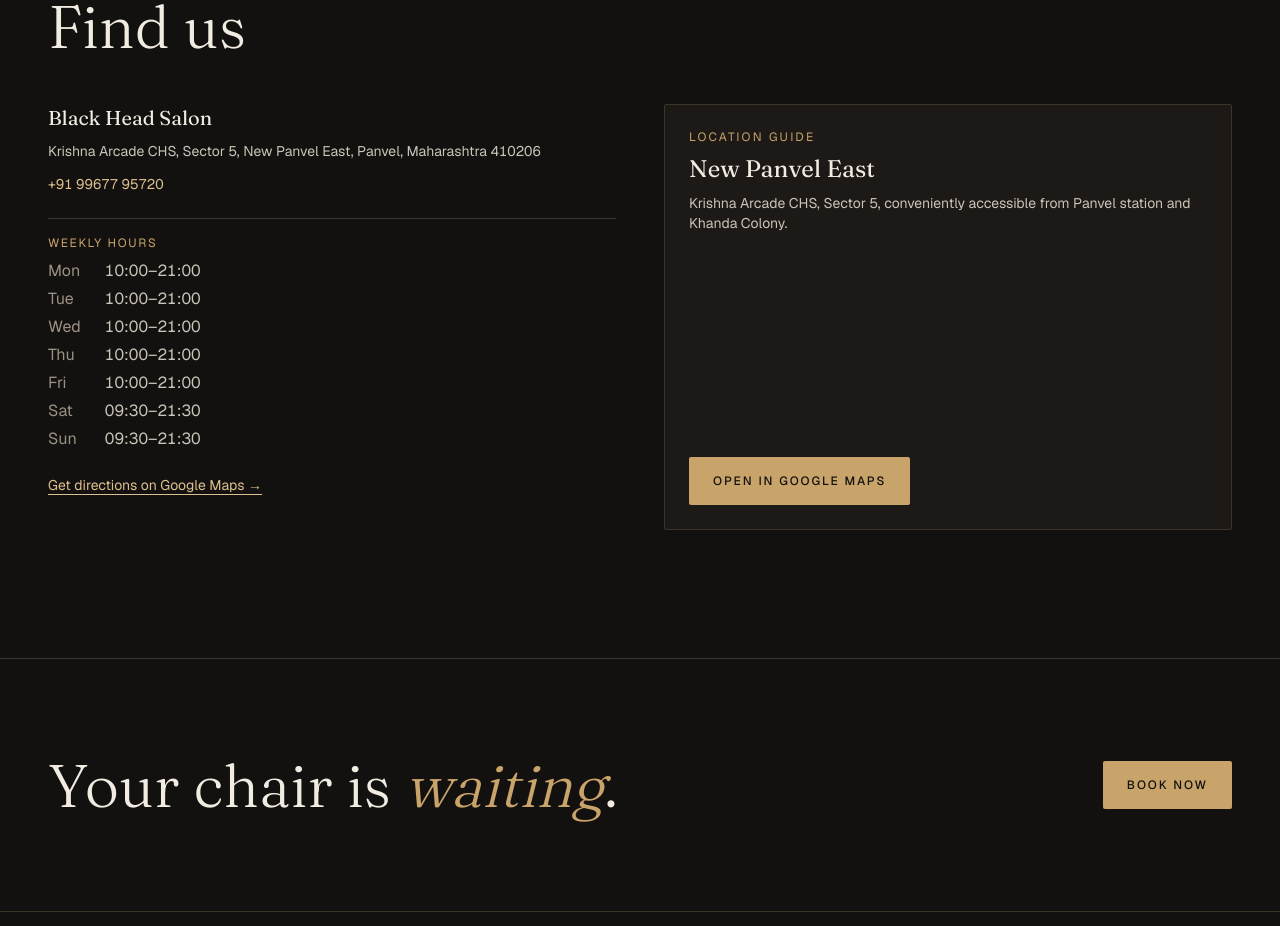
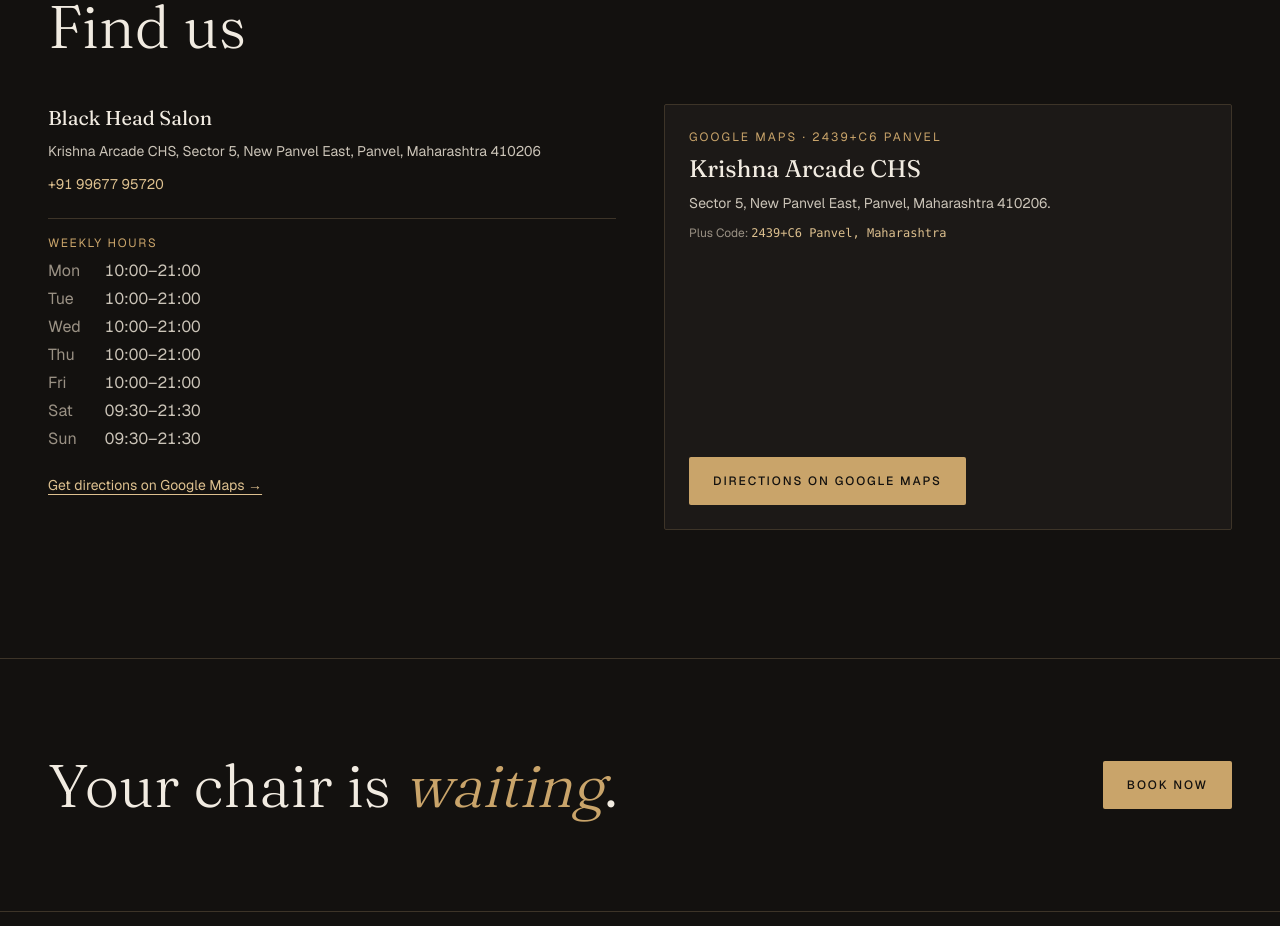
Before and after one commit to ramanan-2735/black-head-salon, a Next.js app: page / in a window 1280 px wide. Shown: the part 4000-4926 px from the top of the page. Built offline with nearby package versions, Linux system fonts and the light colour scheme.

Commit message:
fix: update Google Maps location link and plus code for Black Head Salon Panvel

```diff
--- a/src/app/(site)/page.tsx
+++ b/src/app/(site)/page.tsx
@@ -185,16 +185,19 @@
           </div>
           <div className="relative aspect-[4/3] w-full overflow-hidden rounded-[2px] border border-line bg-ink-900 p-6 flex flex-col justify-between">
             <div className="flex flex-col gap-2">
-              <span className="text-xs tracking-[0.18em] text-brass-400 uppercase">Location Guide</span>
-              <p className="font-display text-2xl text-bone-100">New Panvel East</p>
+              <span className="text-xs tracking-[0.18em] text-brass-400 uppercase">Google Maps · 2439+C6 Panvel</span>
+              <p className="font-display text-2xl text-bone-100">Krishna Arcade CHS</p>
               <p className="text-sm text-bone-300">
-                Krishna Arcade CHS, Sector 5, conveniently accessible from Panvel station and Khanda Colony.
+                Sector 5, New Panvel East, Panvel, Maharashtra 410206.
+              </p>
+              <p className="mt-1 text-xs text-bone-500">
+                Plus Code: <span className="font-mono text-brass-300">2439+C6 Panvel, Maharashtra</span>
               </p>
             </div>
             {business.mapsUrl && (
-              <div className="mt-6">
+              <div className="mt-6 flex flex-wrap gap-4">
                 <ButtonLink href={business.mapsUrl} target="_blank" rel="noopener noreferrer">
-                  Open in Google Maps
+                  Directions on Google Maps
                 </ButtonLink>
               </div>
             )}
--- a/src/content/business.ts
+++ b/src/content/business.ts
@@ -15,7 +15,7 @@
   address: "Krishna Arcade CHS, Sector 5, New Panvel East, Panvel, Maharashtra 410206",
   phone: "+91 99677 95720",
   whatsapp: "+91 99677 95720",
-  mapsUrl: "https://maps.google.com/?q=Krishna+Arcade+CHS+Sector+5+New+Panvel+East+Panvel+Maharashtra+410206",
+  mapsUrl: "https://www.google.com/maps/search/?api=1&query=Black+Head+Salon+Krishna+Arcade+CHS+Sector+5+New+Panvel+East+Panvel+Maharashtra+410206",
   instagram: "blackheadsalon",
   hours: {
     1: { open: "10:00", close: "21:00" }, // Mon
```
